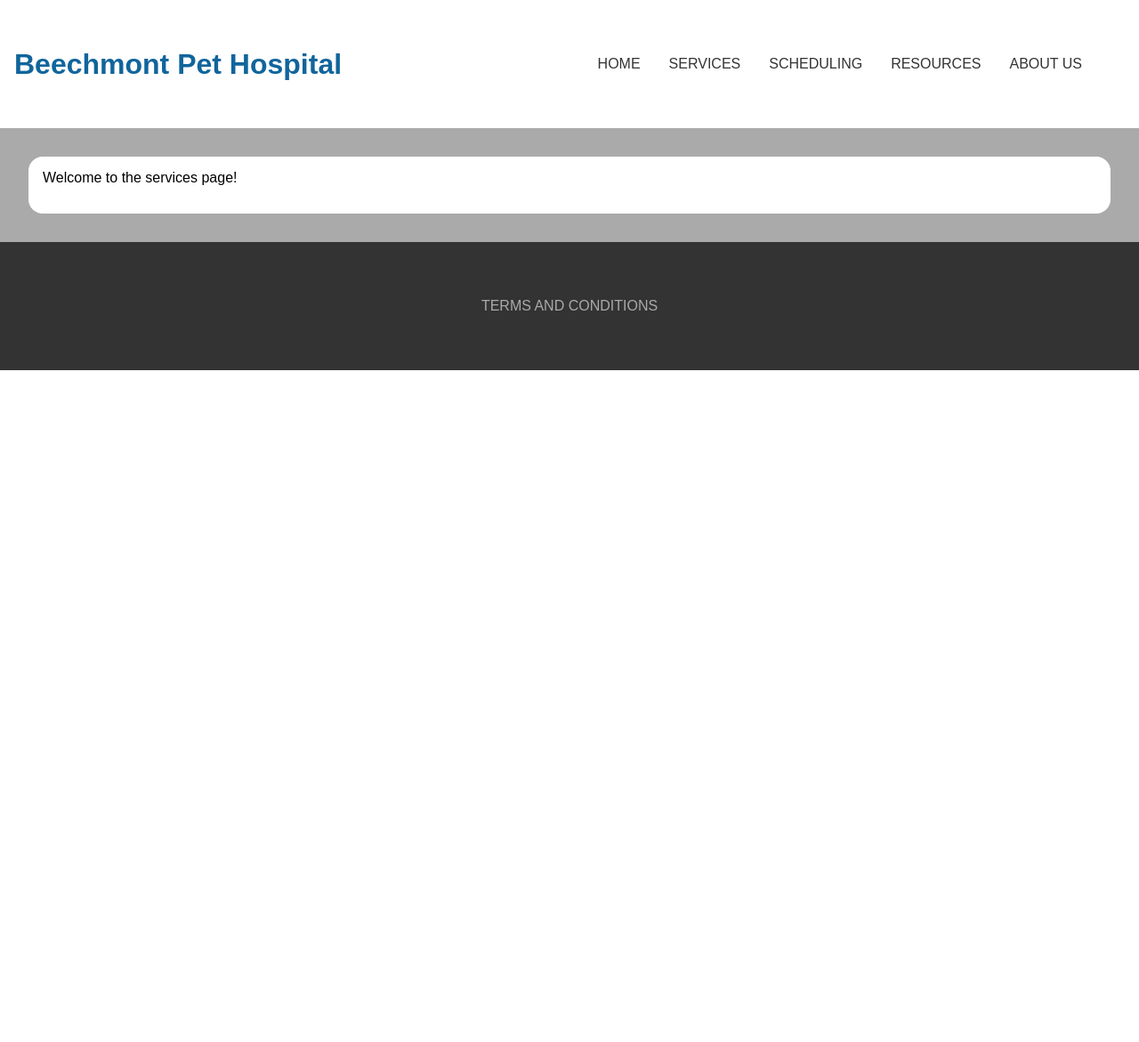
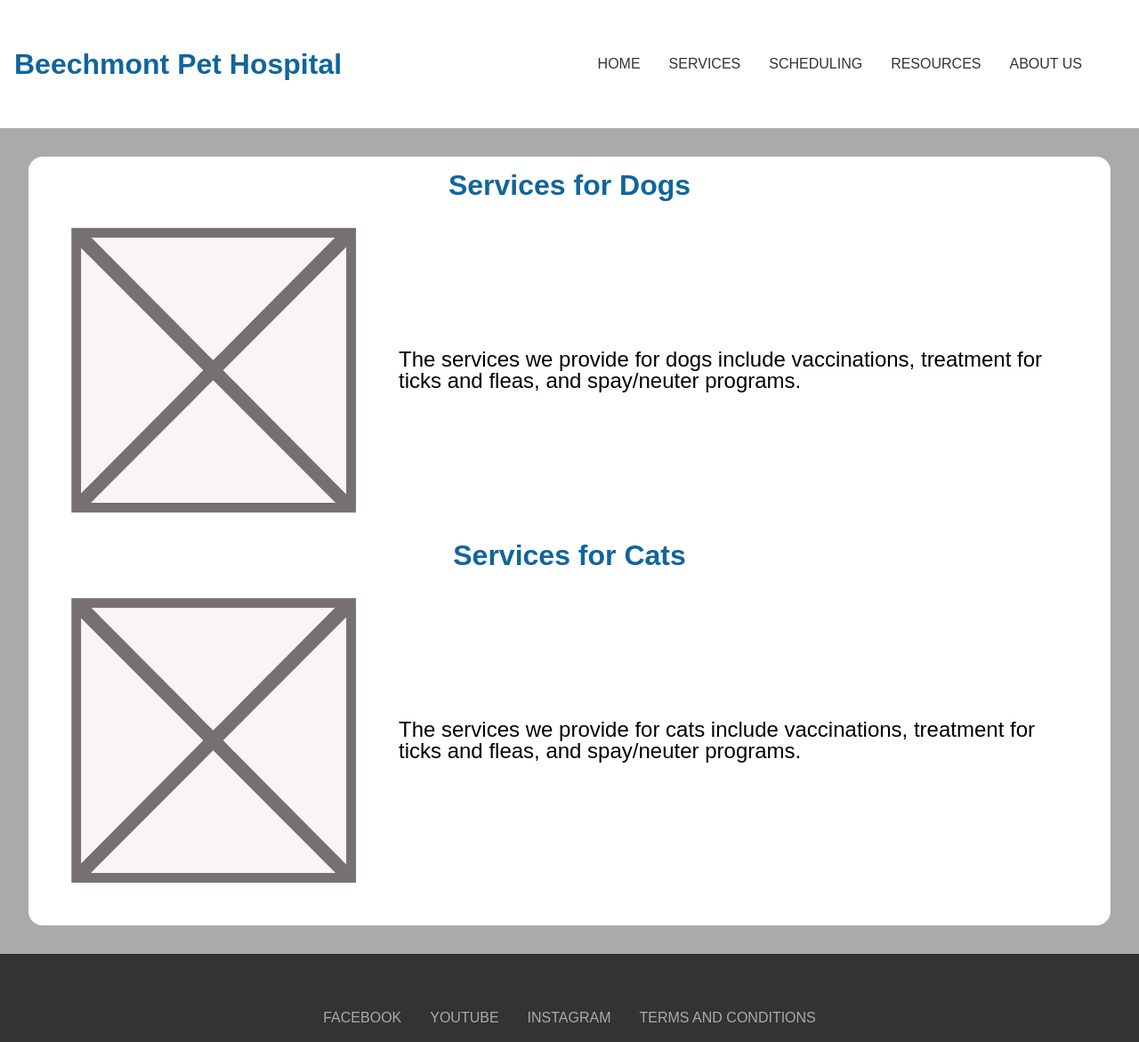
Before and after one commit to car-kow/Web-Design-II-Final-Project, a plain HTML site: page kowalak_fp/services.html in a window 1280 px wide. Shown: the whole page at 89% size. Before the commit the page ends 800 px from the top, so only its background shows below. Drawn offline with Linux system fonts and the light colour scheme.

Commit message:
Framework 2
Added social media pages to the footer, placeholder images, page headers, and rudimentary text content.

```diff
--- a/kowalak_fp/services.html
+++ b/kowalak_fp/services.html
@@ -24,12 +24,25 @@
 
         <main>
             <div class="page-content">
-                <p>Welcome to the services page!</p>
+                <h1>Services for Dogs</h1>
+                    <div class="content-row">
+                        <img src="images/placeholder-image.png" alt="Placeholder">
+                        <p>The services we provide for dogs include vaccinations, treatment for ticks and fleas, and spay/neuter programs.</p>
+                    </div>
+
+                <h1>Services for Cats</h1>
+                    <div class="content-row">
+                        <img src="images/placeholder-image.png" alt="Placeholder">
+                        <p>The services we provide for cats include vaccinations, treatment for ticks and fleas, and spay/neuter programs.</p>
+                    </div>
             </div>
         </main>
 
         <footer>
             <ul>
+                <li><a href="https://www.facebook.com/beechmontpethospital/">Facebook</a></li>
+                <li><a href="https://www.youtube.com/channel/UCKQ34AqK9I1jrZKWf8Cz7PA">YouTube</a></li>
+                <li><a href="https://www.instagram.com/beechmontpethospital/?hl=en">Instagram</a></li>
                 <li><a href="terms-conditions.html">Terms and Conditions</a></li>
             </ul>
         </footer>
--- a/kowalak_fp/styles.css
+++ b/kowalak_fp/styles.css
@@ -42,6 +42,12 @@ main {
     background-color: #AAAAAA;
 }
 
+main h1 {
+    color: #10659C;
+    font-size: 200%;
+    text-align: center;
+}
+
 footer {
     clear: both;
     text-align: center;
@@ -77,3 +83,21 @@ footer a:hover {
     margin: 1rem;
     border-radius: 1rem;
 }
+
+.content-row {
+    display: flex;
+    flex-direction: row;
+    align-items: center;
+}
+
+.content-row img {
+    width: 20rem;
+    height: 100%;
+    padding: 2rem;
+}
+
+.content-row p {
+    margin: 1rem;
+    text-align: left;
+    font-size: 150%;
+}
```
Also changed, not shown: kowalak_fp/about.html (+8 -1 lines), kowalak_fp/index.html (+8 -1 lines), kowalak_fp/resources.html (+8 -1 lines), kowalak_fp/scheduling.html (+8 -1 lines), kowalak_fp/terms-conditions.html (+8 -1 lines), kowalak_fp/images/placeholder-image.png (added).
